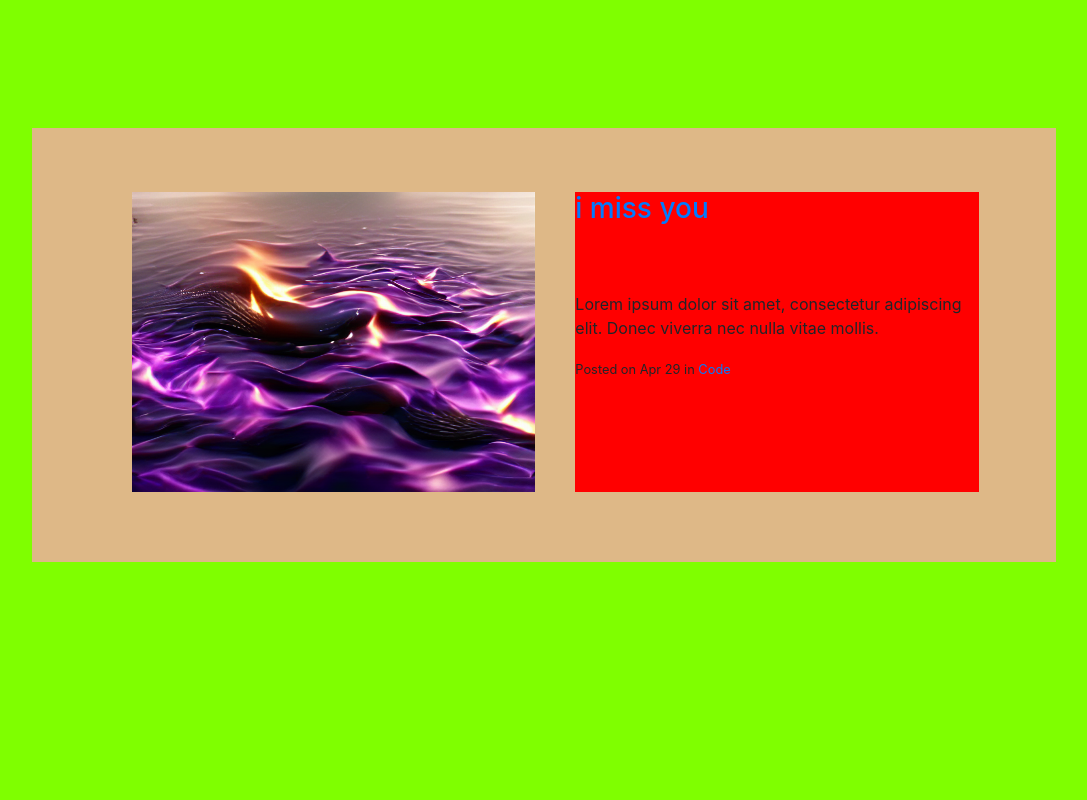
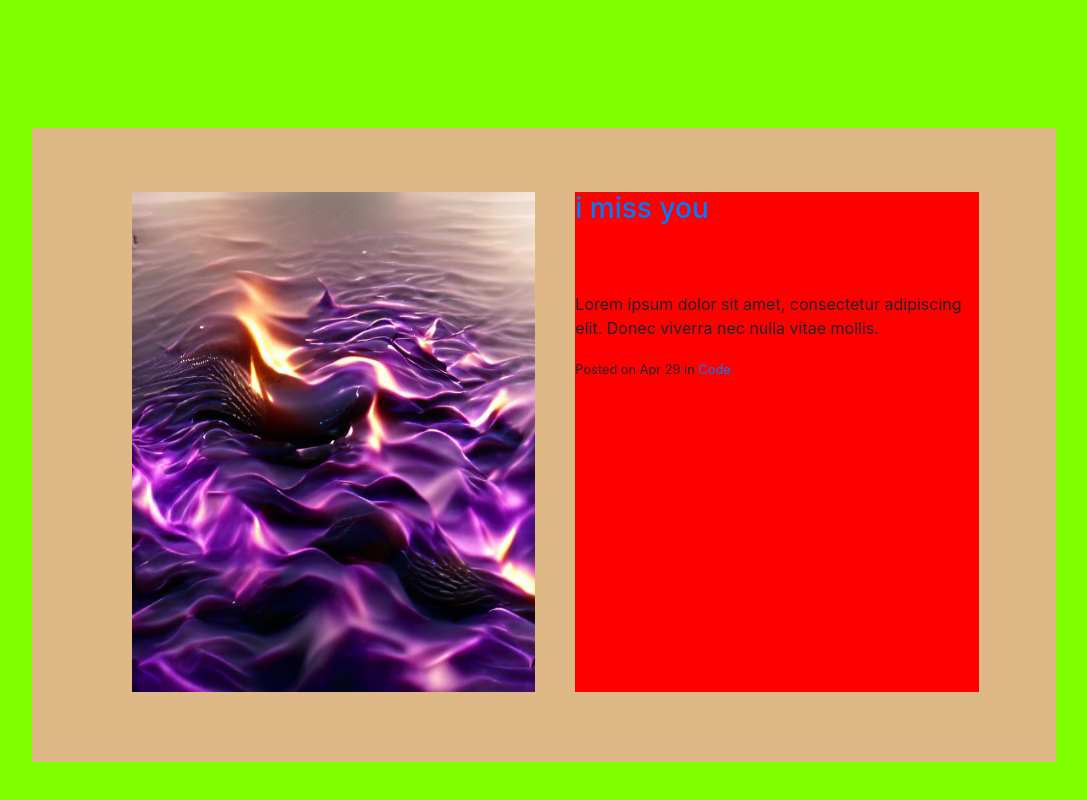
Before and after one commit to ivanovichleo/Music_reminder, a Django app: page /Home in a window 1280 px wide. Shown: the part 100-900 px from the top of the page, without its empty margins (96-1183 px from the left). Run offline with Django 4.2, Linux system fonts and the light colour scheme; some libraries are stand-ins or nearby versions.

Commit message:
update div music content home.html

```diff
--- a/Music_reminder/static/css/style.css
+++ b/Music_reminder/static/css/style.css
@@ -48,12 +48,20 @@ nav a{
         height: 100%;
         float: left;
     }
+/*
+.img_music{
+    position: relative;
+    width: 500px;
+    max-width: 500px;
+    height: 100%;
+    float: left;
+} */
 
 .content_m{
     display:inline-block;
     width: 45%;
     margin-left: 4%;
-    height: 300px;
+    height: 500px;
     background-color: red;
 
 }
```
